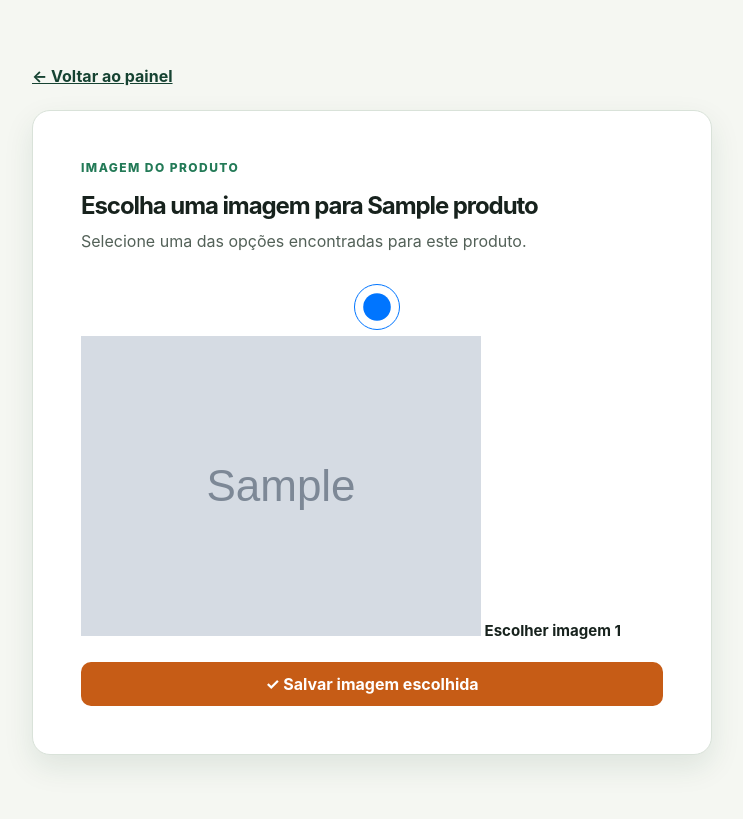
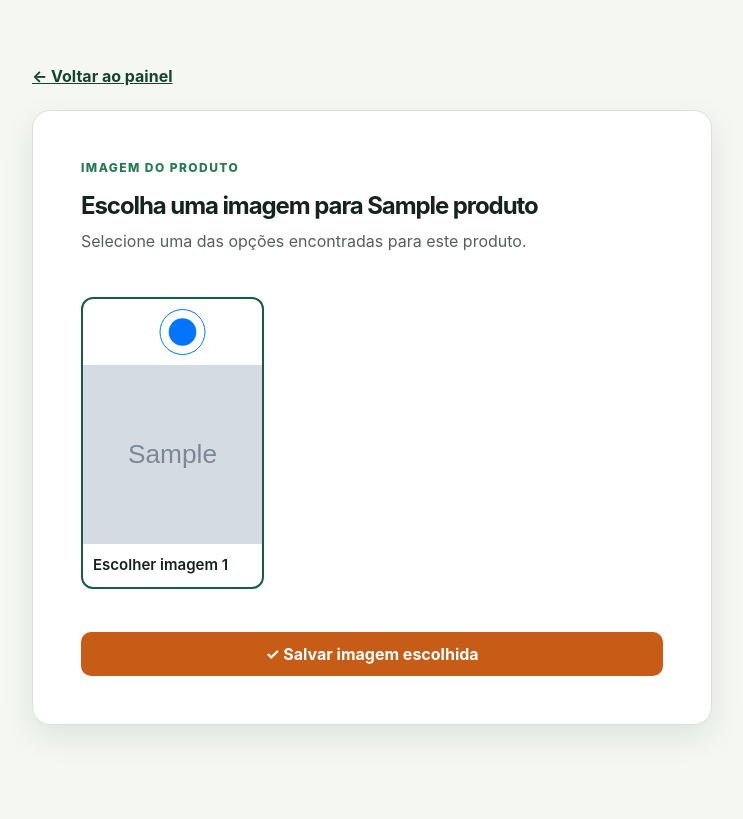
Before and after one commit to AlunoLucasGC/ProjectInteger, a Python web app: template templates/escolher_imagem.html in a window 1280 px wide. Shown: the whole page, without its empty margins (268-1011 px from the left). After the commit the page ends 736 px from the top, so only its background shows below. Run offline with Jinja, Linux system fonts and the light colour scheme; the template is opened without the code that fills it: most values are stand-ins (such as "Sample title", 1, 10 or a date in 2020); grey boxes marked "Sample" are stand-in pictures.

Commit message:
style: opcoes de imagem

```diff
--- a/static/estilo.css
+++ b/static/estilo.css
@@ -114,3 +114,11 @@ details p { margin-bottom: 0; }
 
 .producer-link-inline { color: inherit; text-decoration: none; }
 .producer-link-inline:hover { color: var(--verde-escuro); text-decoration: underline; }
+
+.image-choice-grid { display:grid; grid-template-columns:repeat(3,minmax(0,1fr)); gap:16px; margin:16px 0 24px; }
+.image-choice { display:block; cursor:pointer; border:2px solid transparent; border-radius:12px; overflow:hidden; background:#fff; }
+.image-choice:has(input:checked) { border-color:#165c46; }
+.image-choice input { margin:10px; }
+.image-choice img { display:block; width:100%; aspect-ratio:1; object-fit:cover; }
+.image-choice span { display:block; padding:10px; font-weight:600; }
+@media (max-width:700px) { .image-choice-grid { grid-template-columns:1fr; } }
```
